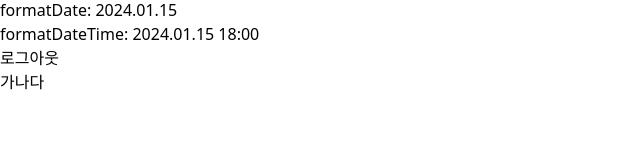
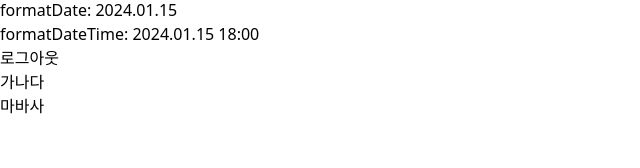
Before and after one commit to micahang0127/github-action-auto-pr-test-and-merge, a React (Vite) app: page /main in a window 1280 px wide. Shown: the part 122-290 px from the top of the page, without its empty margins (0-640 px from the left). Built offline with nearby package versions, Linux system fonts and the light colour scheme; no server answers; sample sign-in values are in the browser's storage.

Commit message:
test23-c2

```diff
--- a/src/components/layout/Footer.tsx
+++ b/src/components/layout/Footer.tsx
@@ -1,3 +1,3 @@
 export function Footer() {
-  return <footer><div>가나다</div></footer>
+  return <footer><div>가나다</div><div>마바사</div></footer>
 }
```
